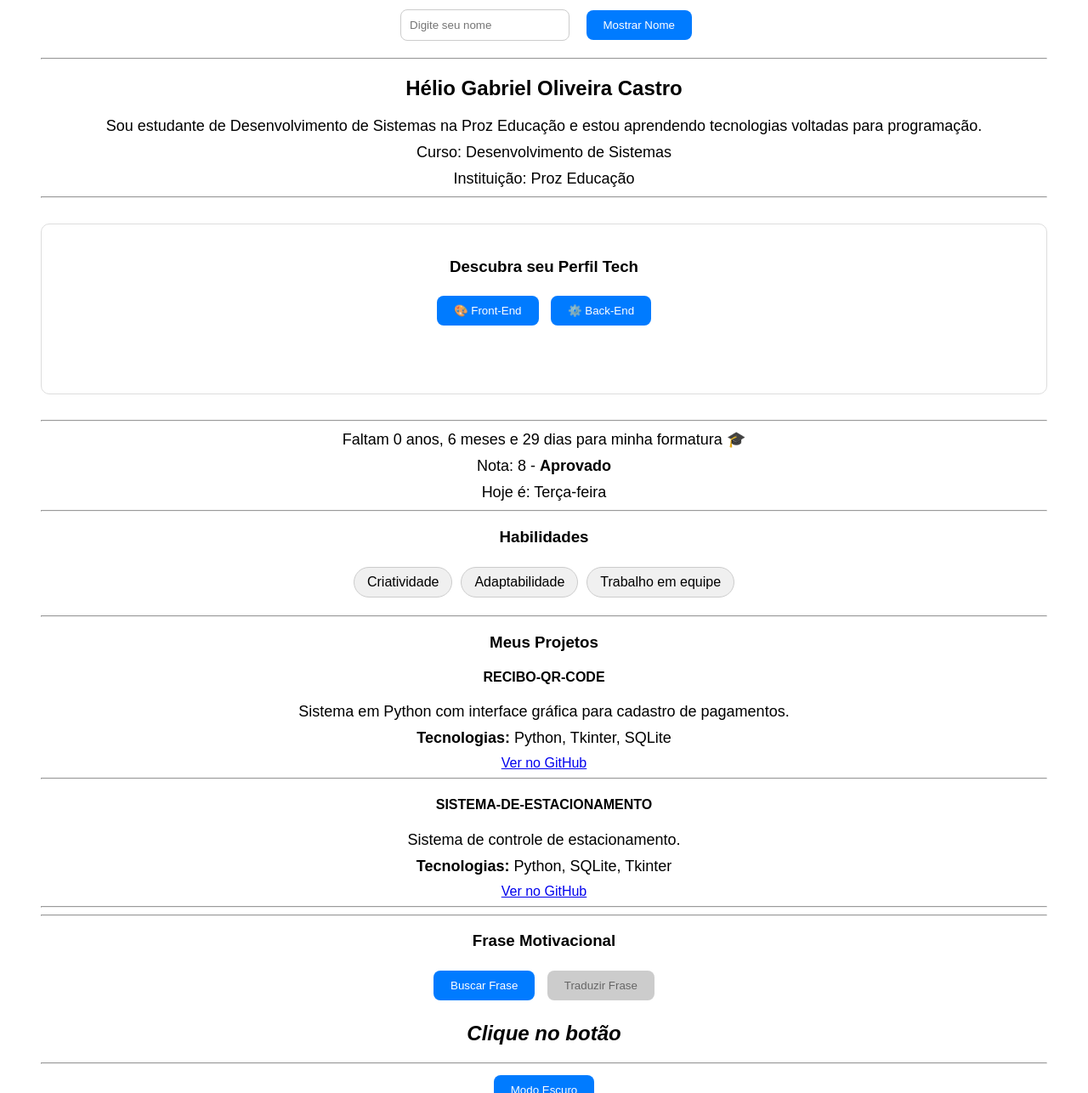
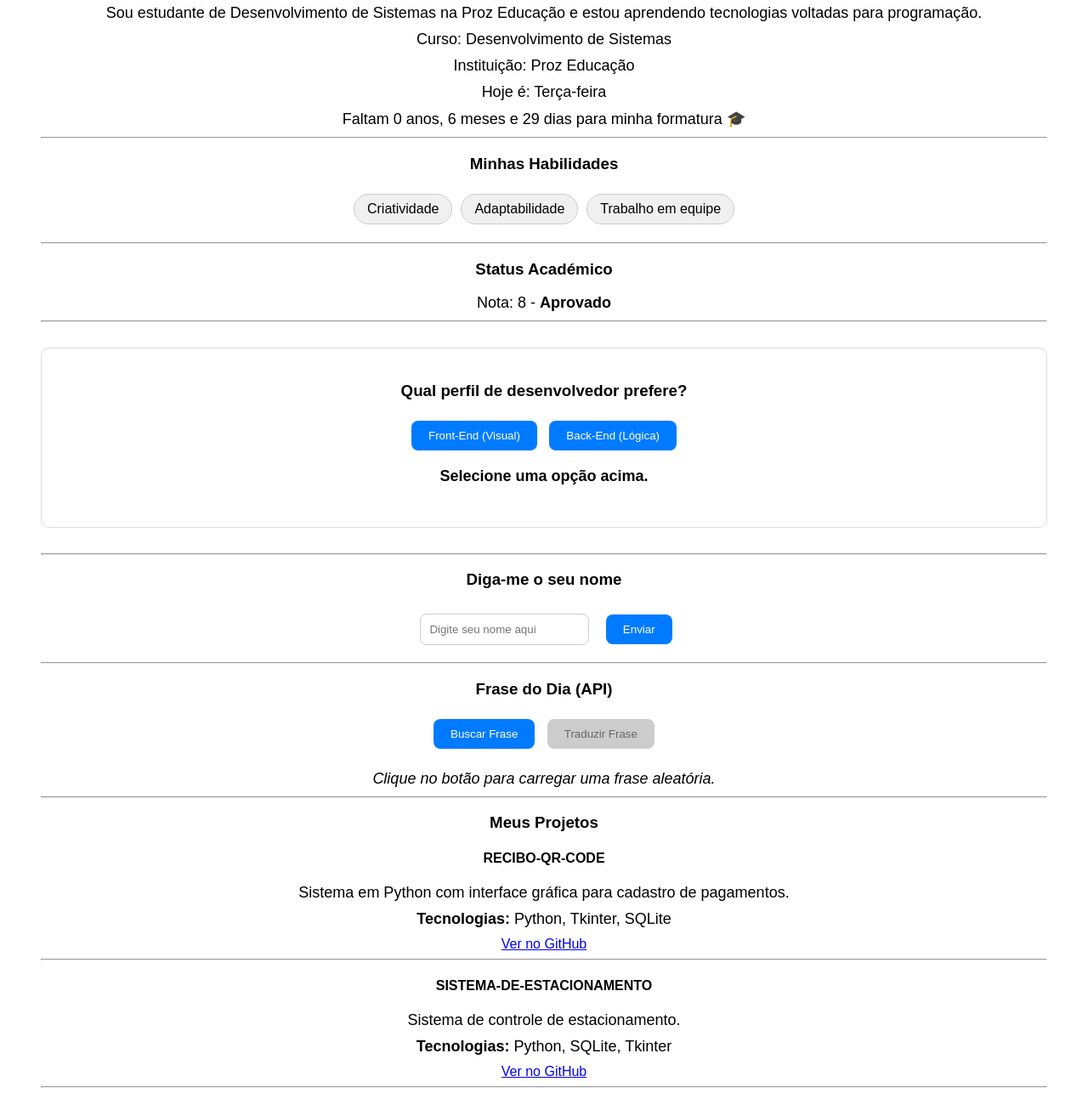
Before and after one commit to gabi915gubi/portfolio, a plain HTML site: page pages/index.html in a window 1280 px wide. Shown: the part 166-1452 px from the top of the page at 85% size. Drawn offline with Linux system fonts and the light colour scheme.

Commit message:
index finalizado e salvo

```diff
--- a/pages/index.html
+++ b/pages/index.html
@@ -1,79 +1,69 @@
 <!DOCTYPE html>
 <html lang="pt-BR">
-
 <head>
     <meta charset="UTF-8">
     <meta name="viewport" content="width=device-width, initial-scale=1.0">
-    <title>Portfólio</title>
-    <link rel="stylesheet" href="../Style/style.css">
+    <title>Docs - Hélio Gabriel</title>
+
+    <link rel="stylesheet" href="../style/style.css">
 </head>
-
 <body>
 
-    <h1>Meu Portfólio de Desenvolvedor</h1>
+    <button id="modo">Modo Escuro</button>
 
-    <section>
-        <h3>Digite seu nome</h3>
-        <input type="text" id="nomeInput" placeholder="Digite seu nome">
-        <button id="btnNome">Mostrar Nome</button>
-        <p id="resultadoNome"></p>
-    </section>
+    <main>
+        <h1 id="meuNome">Carregando nome...</h1>
+        <p id="minhaBio">Carregando biografia...</p>
+
+        <p id="curso">Carregando curso...</p>
+        <p id="instituicao">Carregando instituição...</p>
+
+        <p id="diaAtual"></p>
+        <p id="tempoRestante"></p>
 
         <hr>
 
-    <section>
-        <h2 id="meuNome"></h2>
-        <p id="minhaBio"></p>
-        <p id="curso"></p>
-        <p id="instituicao"></p>
-    </section>
+        <h3>Minhas Habilidades</h3>
+        <ul id="lista-habilidades"></ul>
 
         <hr>
 
-    <section id="quiz-container">
-        <h3>Descubra seu Perfil Tech</h3>
-        <button id="btn-visual">🎨 Front-End</button>
-        <button id="btn-logica">⚙️ Back-End</button>
-        <div id="resultado-quiz"></div>
-    </section>
+        <h3>Status Académico</h3>
+        <p id="statusNota"></p>
 
         <hr>
 
-    <section>
-        <p id="tempoRestante"></p>
-        <p id="statusNota"></p>
-        <p id="diaAtual"></p>
-    </section>
+        <div id="quiz-container">
+            <h3>Qual perfil de desenvolvedor prefere?</h3>
+            <button id="btn-visual">Front-End (Visual)</button>
+            <button id="btn-logica">Back-End (Lógica)</button>
+            <p id="resultado-quiz">Selecione uma opção acima.</p>
+        </div>
 
         <hr>
 
-    <section>
-        <h3>Habilidades</h3>
-        <ul id="lista-habilidades"></ul>
-    </section>
+        <div>
+            <h3>Diga-me o seu nome</h3>
+            <input type="text" id="nomeInput" placeholder="Digite seu nome aqui">
+            <button id="btnNome">Enviar</button>
+            <p id="resultadoNome"></p>
+        </div>
 
         <hr>
 
-    <section>
-        <h3>Meus Projetos</h3>
-        <div id="lista-projetos"></div>
-    </section>
+        <div>
+            <h3>Frase do Dia (API)</h3>
+            <button id="buscar-frase">Buscar Frase</button>
+            <button id="traduzir-frase" disabled>Traduzir Frase</button>
+            <p id="resultado-frase">Clique no botão para carregar uma frase aleatória.</p>
+        </div>
 
         <hr>
 
-    <section>
-        <h3>Frase Motivacional</h3>
-        <button id="buscar-frase">Buscar Frase</button>
-        <button id="traduzir-frase" disabled>Traduzir Frase</button>
-        <h2 id="resultado-frase">Clique no botão</h2>
-    </section>
+        <h3>Meus Projetos</h3>
+        <div id="lista-projects" style="display:none;"></div> <div id="lista-projetos"></div>
+    </main>
 
-    <hr>
-
-    <button id="modo">Modo Escuro</button>
-
-    <script src="../Script/script.js"></script>
-
+    <script src="../script/script.js"></script>
 </body>
-
 </html>
```
Lines whose indentation alone changed are shown as unchanged.
